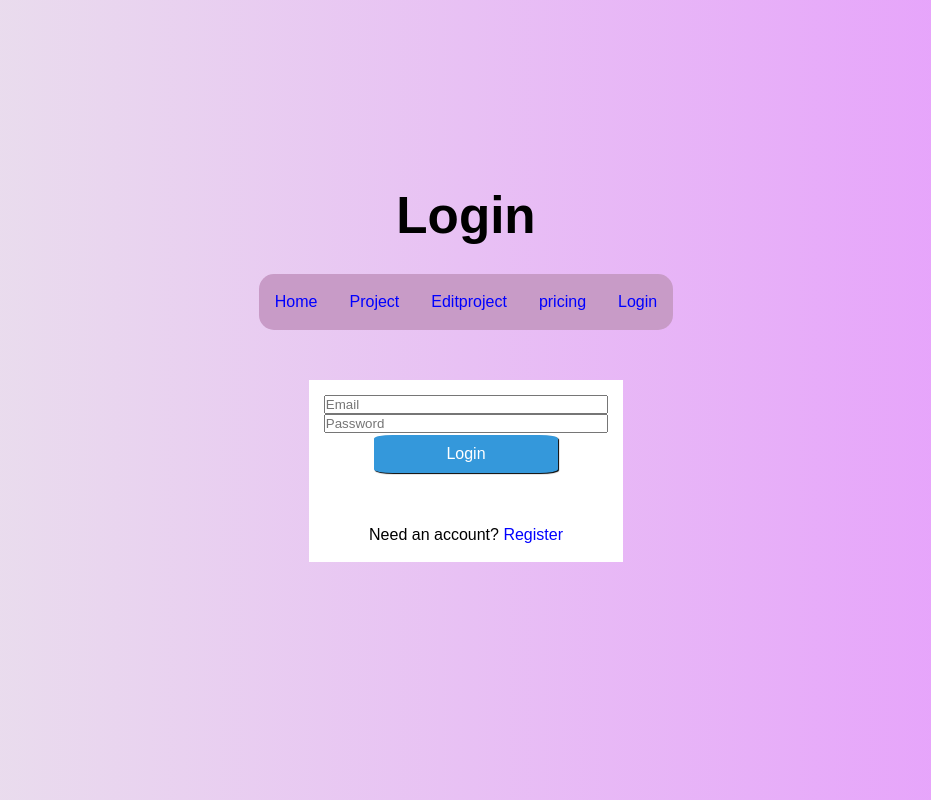
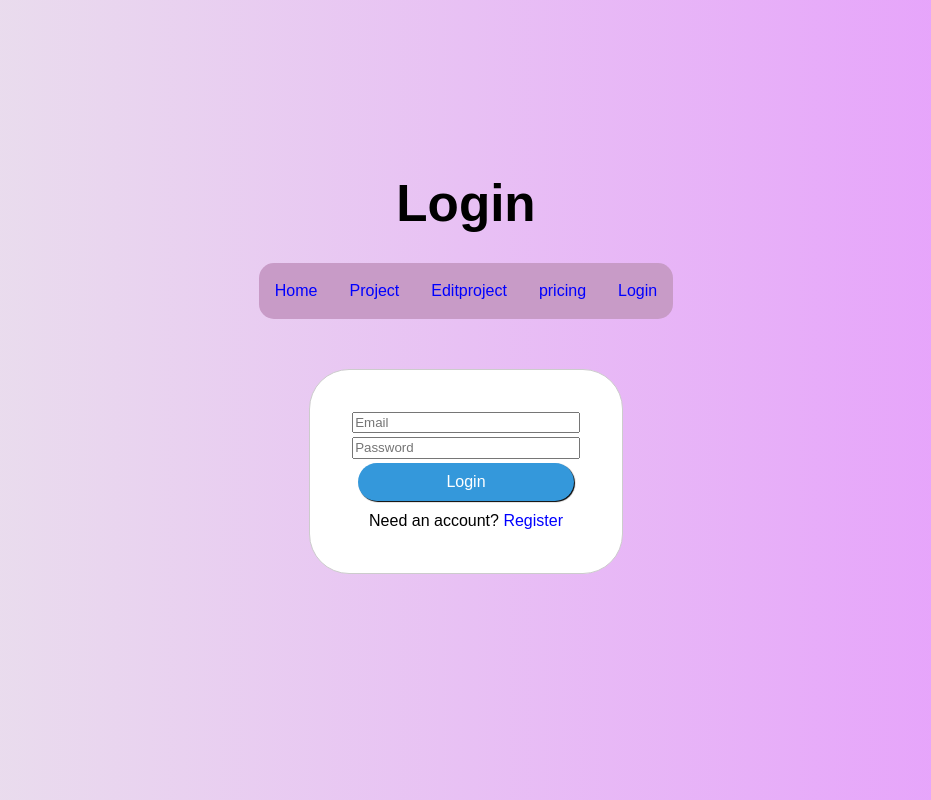
Before and after one commit to mabelheiner/crochetpal, a React (Vite) app: page /login in a window 1280 px wide. Shown: the whole page, without its empty margins (174-1105 px from the left). Built offline with nearby package versions, Linux system fonts and the light colour scheme; no server answers.

Commit message:
made changes to the css of the pages

```diff
--- a/src/Login.css
+++ b/src/Login.css
@@ -1,23 +1,27 @@
 /*page used allow user to login, page 2 on canva */
-.whitebox {
-    background-color: #ffffff;
-    padding: 20px;
-    border: 1px solid #cccccc;
-    border-radius: 40px;
-    border-radius: 5px;
-    margin-right: 10px;
-}
 
 .login_1 {
     display: flex;
     flex-direction: column;
-    padding: 15px;
     margin: 50px;
     background-color: #ffffff;
-
+    padding: 40px;
+    border: 1px solid #cccccc;
+    border-radius: 40px;
 }
 
 button{
-    padding: 15px;
-    margin: 50px;
+    padding: 15em;
+    margin-top: 50px;
+    align-items: center;
+    border: 1px solid #cccccc;
+    border-radius: 40px;
 }
+.test{
+    padding-top: 0px;
+}
+
+input{
+    padding: .15em;
+    margin: .15em;
+}
--- a/src/Login.jsx
+++ b/src/Login.jsx
@@ -63,7 +63,9 @@ const Login = () => {
                 <p>{error.message}</p>
             </div>
         ):(<></>)}
+        <div className="test">
         <p>Need an account? <a href="signup">Register</a></p>
+        </div>
         </div>
         </>
         )}
--- a/src/SignUp.css
+++ b/src/SignUp.css
@@ -1 +1,21 @@
 /*page used allow users to sign up, page 3 on canva */
+.signup {
+    display: flex;
+    flex-direction: column;
+    margin: 50px;
+    background-color: #ffffff;
+    padding: 40px;
+    border: 1px solid #cccccc;
+    border-radius: 40px;
+}
+button{
+    padding: 15em;
+    margin-top: 50px;
+    align-items: center;
+    border: 1px solid #cccccc;
+    border-radius: 40px;
+}
+input{
+    padding: .1em;
+    margin: .15em;
+}
--- a/src/SignUp.jsx
+++ b/src/SignUp.jsx
@@ -63,6 +63,7 @@ const SignUp = () => {
         <>
         <h1>Welcome to the sign up page</h1>
         <Navbar />
+        <div className="signup">
         <input type="text" placeholder="First Name" value={firstName} onChange={(e) => setFirstName(e.target.value)} />
         <input type="text" placeholder="Last Name" value={lastName} onChange={(e) => setLastName(e.target.value)} />
         <input type='email' placeholder='Email' value={newEmail} onChange={(e) => setEmail(e.target.value)} />
@@ -74,9 +75,13 @@ const SignUp = () => {
             <div>
                 <p>{error.message}</p>
             </div>
+
         ):(<></>)}
+        </div>
         <p>Already have an account? <a href="login">Login</a></p>
+
         </>
+
     )
 }
 
```
